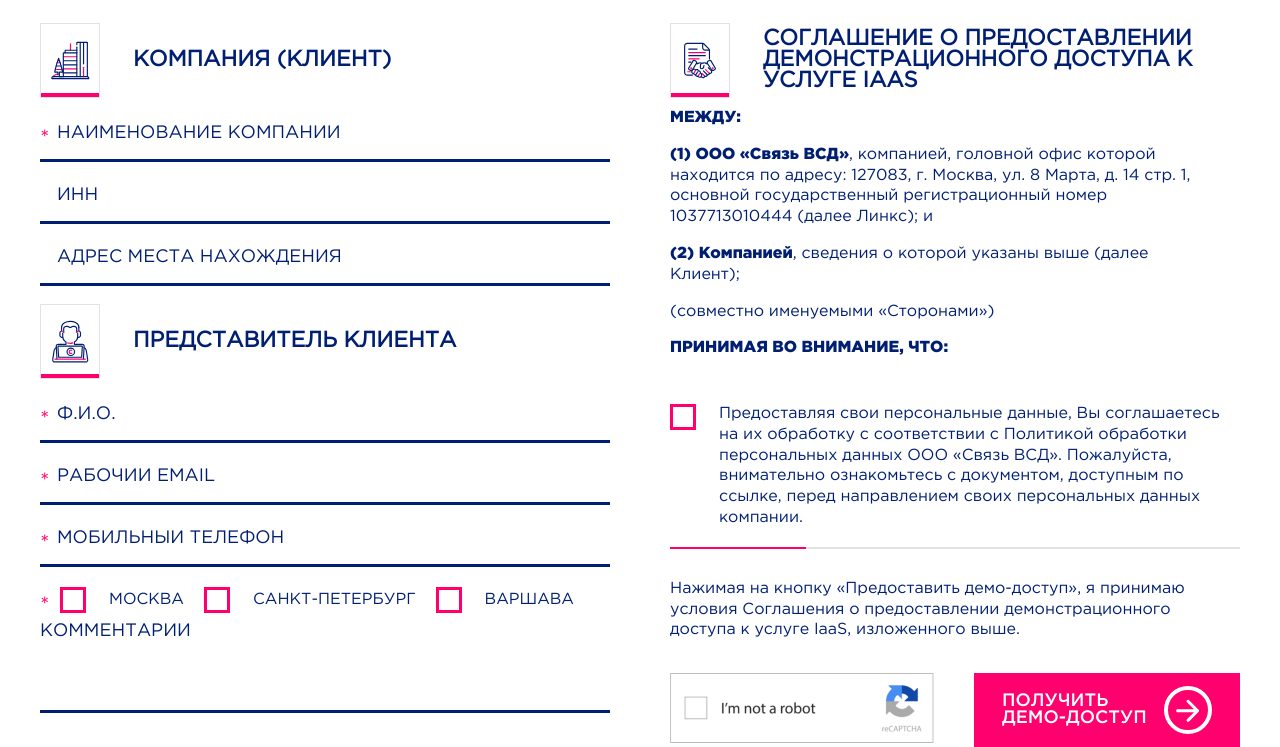
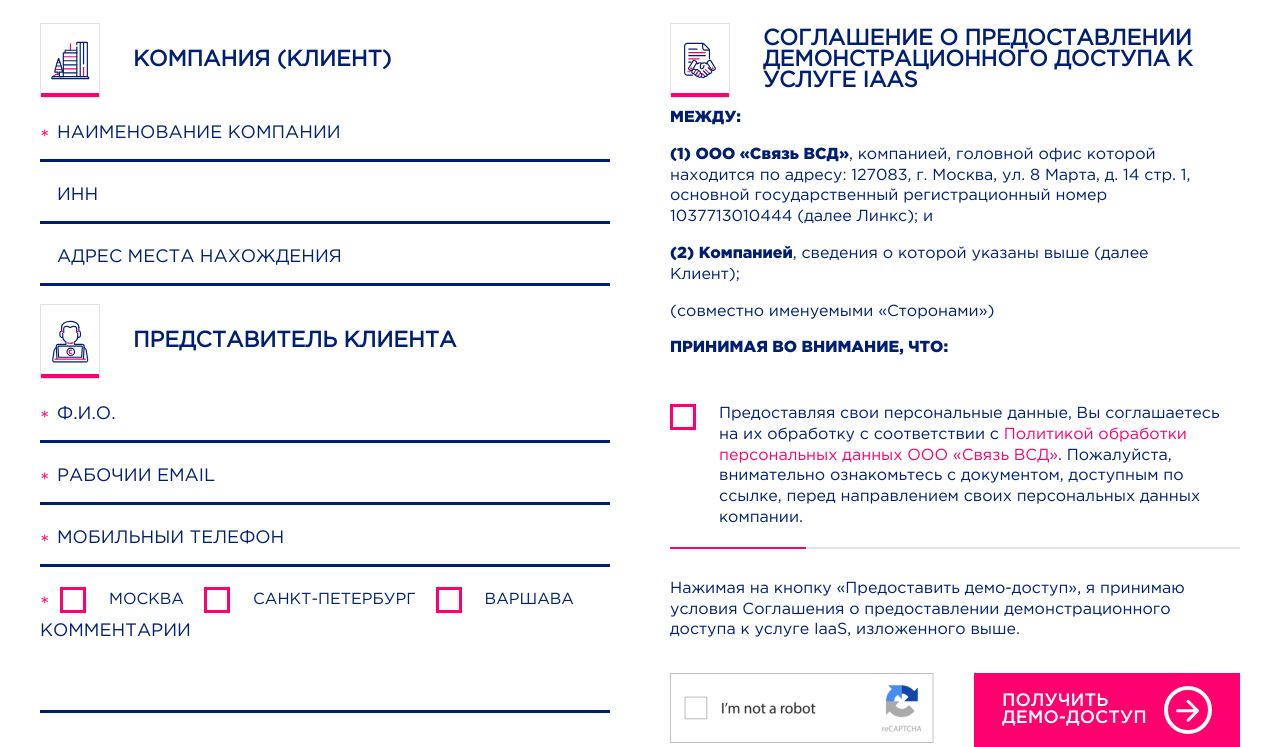
Before and after one commit to SlaweekLut/issa, a plain HTML site: page index.html in a window 1280 px wide. Shown: the part 122-869 px from the top of the page. Drawn offline with Linux system fonts and the light colour scheme.

Commit message:
add href

```diff
--- a/assets/sass/main.sass
+++ b/assets/sass/main.sass
@@ -152,6 +152,11 @@ h1
 		min-width: 26px
 		height: 26px
 		width: 100%
+	&__box-text
+	&__box-link
+		display: inline
+		color: $pinkRed
+		text-decoration: none
 	&__second-type
 		padding-left: 0
 		text-transform: none
--- a/index.html
+++ b/index.html
@@ -82,9 +82,11 @@
                     <label class='checkbox checkbox__second-type'>
                         <input type='checkbox' name="town" value="moscow" class='checkbox__input'>
                         <span class='checkbox__box'></span>
-                        Предоставляя свои персональные данные, Вы соглашаетесь на их обработку с соответствии с
-                        Политикой обработки персональных данных ООО «Связь ВСД». Пожалуйста, внимательно ознакомьтесь
-                        с документом, доступным по ссылке, перед направлением своих персональных данных компании.
+                        <p class="checkbox__box-text">
+                            Предоставляя свои персональные данные, Вы соглашаетесь на их обработку с соответствии с
+                            <a href="https://ru.linxdatacenter.com/upload/Privacy_policy.pdf" class="checkbox__box-link">Политикой обработки персональных данных ООО «Связь ВСД»</a>. Пожалуйста, внимательно ознакомьтесь
+                            с документом, доступным по ссылке, перед направлением своих персональных данных компании.
+                        </p>
                     </label>
                     <p class="form-text__text">
                         Нажимая на кнопку «Предоставить демо-доступ», я принимаю условия Соглашения о предоставлении демонстрационного доступа к услуге IaaS, изложенного выше.
```
Also changed, not shown: assets/css/main.css.
